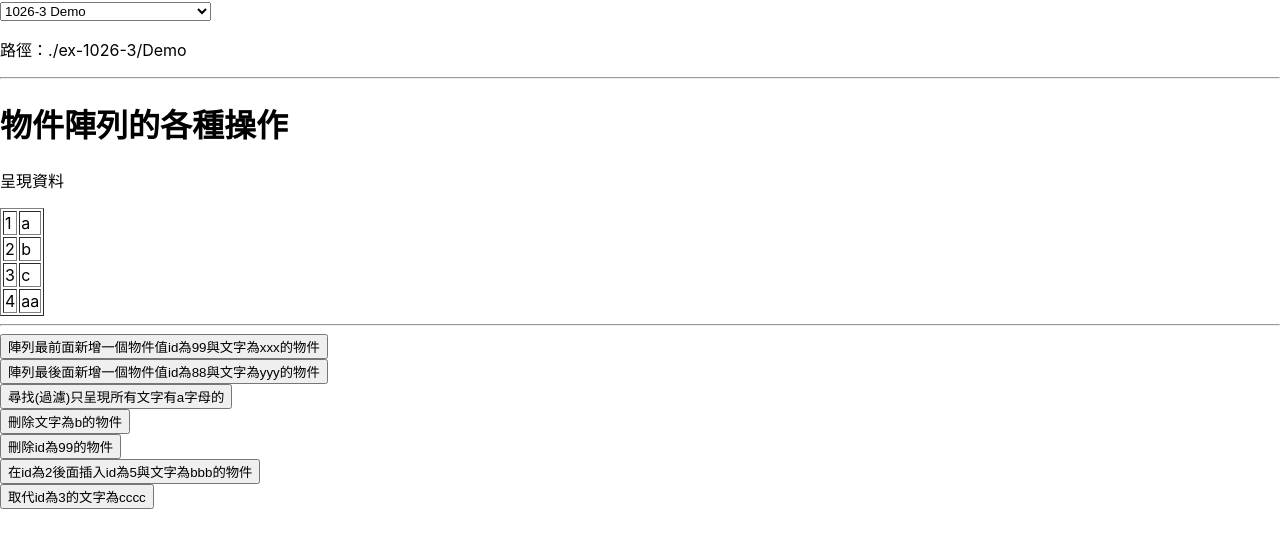
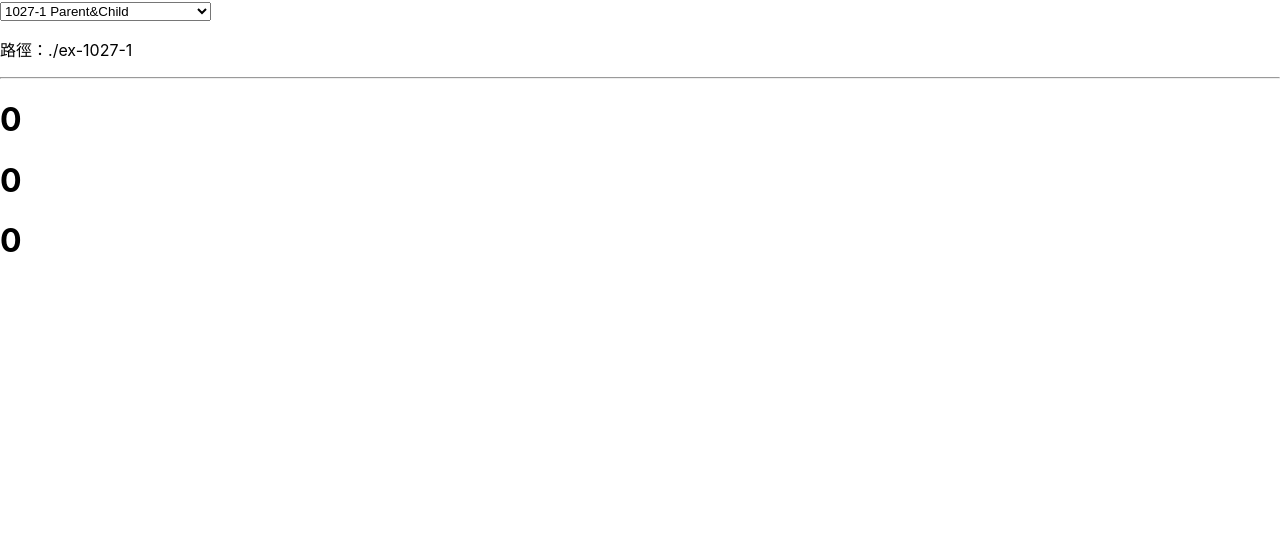
Before and after one commit to e25254/Ispan_react, a React (Create React App) app: page / in a window 1280 px wide. Shown: the top 548 px of the page. Built offline with nearby package versions, Linux system fonts and the light colour scheme.

Commit message:
parent & child

```diff
--- a/src/App.js
+++ b/src/App.js
@@ -4,7 +4,7 @@
 import { example } from './examples';
 import { useState } from 'react';
 function App() {
-	const [displayIndex, setDisplayIndex] = useState(4);
+	const [displayIndex, setDisplayIndex] = useState(5);
 	const selection = (
 		<select
 			value={displayIndex}
--- a/src/ex-1026-1/JsxValue.js
+++ b/src/ex-1026-1/JsxValue.js
@@ -16,9 +16,9 @@ function JsxValue() {
 			<h2>Boolean</h2>
 			{true}
 			{false}
-			<h2>null</h2>
+			<h2>Null</h2>
 			{null}
-			<h2>undefinded</h2>
+			<h2>Undefined</h2>
 			{undefined}
 			<h2>Array</h2>
 			{[1, 2, 3, 4]}
--- /dev/null
+++ b/src/ex-1027-1/Child.js
@@ -0,0 +1,20 @@
+import { useState } from 'react';
+
+// increment = 1 是預設傳入參數值為1的意思
+function Child({ increment = 1 }) {
+	const [total, setTotal] = useState(0);
+
+	return (
+		<>
+			<h1
+				onClick={() => {
+					setTotal(total + increment);
+				}}
+			>
+				{total}
+			</h1>
+		</>
+	);
+}
+
+export default Child;
--- /dev/null
+++ b/src/ex-1027-1/Parent.js
@@ -0,0 +1,13 @@
+import Child from './Child';
+
+function Parent() {
+	return (
+		<>
+			<Child increment={2} />
+			<Child increment={5} />
+			<Child />
+		</>
+	);
+}
+
+export default Parent;
--- a/src/examples.js
+++ b/src/examples.js
@@ -3,6 +3,7 @@ import Counter from './ex-1025-2/Counter';
 import StudentList from './ex-1026-2/StudentList';
 import Menu from './ex-1026-menu/Menu_my';
 import Demo from './ex-1026-3/Demo';
+import Parent from './ex-1027-1/Parent';
 
 export const example = [
 	{
@@ -30,4 +31,9 @@ export const example = [
 		path: './ex-1026-3/Demo',
 		component: Demo,
 	},
+	{
+		name: '1027-1 Parent&Child',
+		path: './ex-1027-1',
+		component: Parent,
+	},
 ];
```
